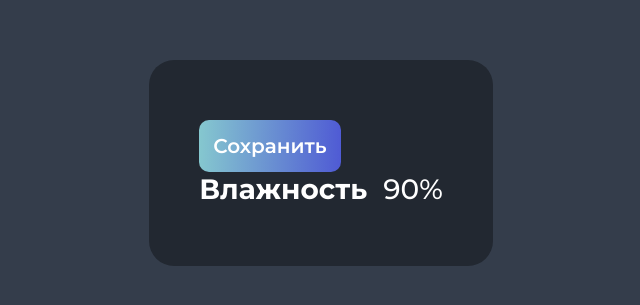
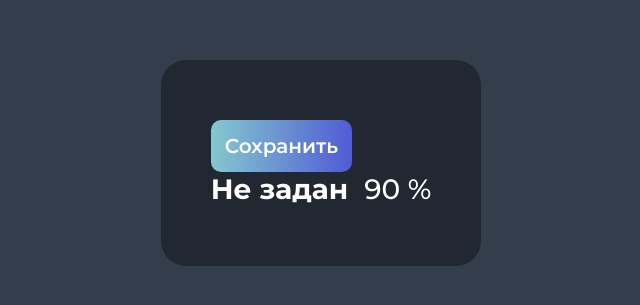
Before and after one commit to KerishT/vue-app, a Vue app: page / in a window 1280 px wide. Shown: the part 245-550 px from the top of the page, without its empty margins (319-959 px from the left). Built offline with nearby package versions, Linux system fonts and the light colour scheme.

Commit message:
defineProps

```diff
--- a/src/App.vue
+++ b/src/App.vue
@@ -6,7 +6,7 @@
 <template>
   <main class="main">
     <Button>Сохранить</Button>
-    <Stat />
+    <Stat stat="90 %" />
   </main>
 </template>
 
--- a/src/components/Stat.vue
+++ b/src/components/Stat.vue
@@ -1,20 +1,21 @@
-<script setup></script>
+<script setup>
+  defineProps({
+    label: {
+      type: String,
+      default: "Не задан",
+    },
+    stat: String,
+  })
+</script>
 
 <template>
-  <ul class="stats">
-    <li class="stat">
-      <div class="stat-name">Влажность</div>
-      <div class="stat-value">90%</div>
-    </li>
-  </ul>
+  <div class="stat">
+    <div class="stat-name">{{ label }}</div>
+    <div class="stat-value">{{ stat }}</div>
+  </div>
 </template>
 
 <style scoped>
-  .stats {
-    list-style: none;
-    padding: 0;
-    margin: 0;
-  }
   .stat {
     font-size: 28px;
     display: flex;
```
